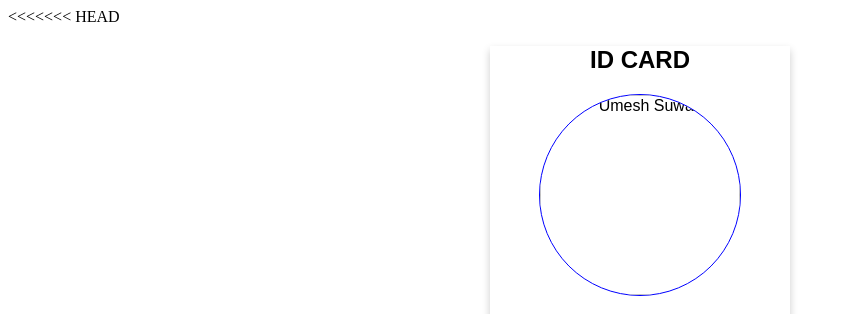
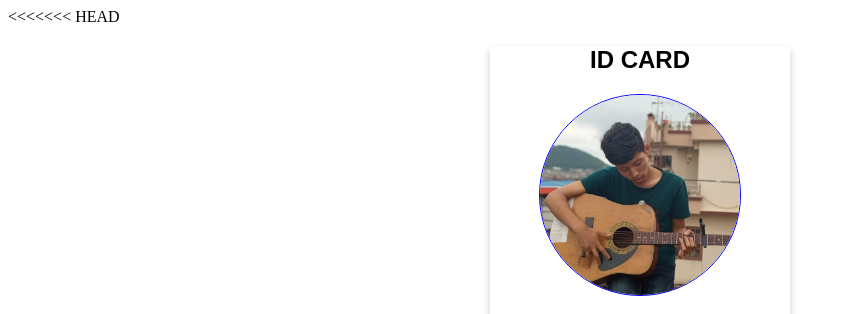
Before and after one commit to umeshsuwal/portofilo-website, a plain HTML site: page profile id.html in a window 1280 px wide. Shown: the top 314 px of the page, without its empty margins (0-847 px from the left). Drawn offline with Linux system fonts and the light colour scheme.

Commit message:
Update profile id.html

```diff
--- a/profile id.html
+++ b/profile id.html
@@ -51,7 +51,7 @@ button:hover, a:hover {
 
 <div class="card">
   <h2 style="text-align:center">ID CARD</h2>
-  <img src = "IMG_20220625_170936.jpg" alt="Umesh Suwal" width="200" height="200">
+  <img src = "https://github.com/umeshsuwal/portofilo-website/blob/master/2022-09-14.png" alt="Umesh Suwal" width="200" height="200">
   <h1>Umesh Suwal</h1>
   <p class="title">+2 Science Student</p>
   <p>Bagiswori Collage</p>
```
